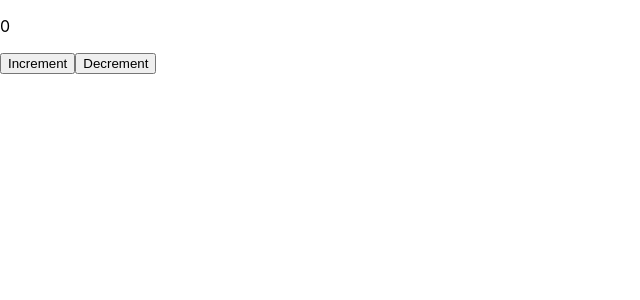
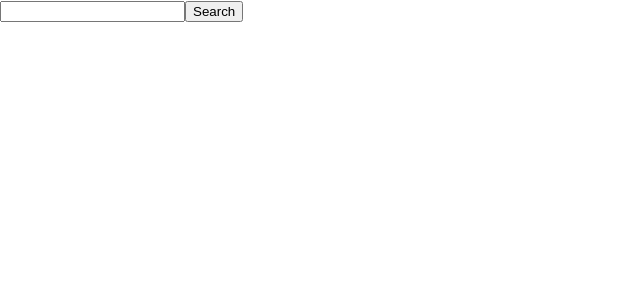
Before and after one commit to chesterheng/taming-state, a React (Create React App) app: page / in a window 1280 px wide. Shown: the top 300 px of the page, without its empty margins (0-640 px from the left). Built offline with nearby package versions, Linux system fonts and the light colour scheme.

Commit message:
03:ref attribute

```diff
--- a/src/App.js
+++ b/src/App.js
@@ -1,8 +1,8 @@
 import React from "react";
-import CounterContainer from "./CounterContainer";
+import Search from "./Search";
 
 const App = () => {
-  return <CounterContainer />;
+  return <Search />;
 };
 
 export default App;
--- /dev/null
+++ b/src/Search.js
@@ -0,0 +1,17 @@
+import React, { useRef } from "react";
+const Search = () => {
+  const inputElement = useRef(null);
+  const onSubmit = event => {
+    const { value } = inputElement.current;
+    console.log(value);
+    event.preventDefault();
+  };
+
+  return (
+    <form onSubmit={onSubmit}>
+      <input ref={inputElement} type="text" />
+      <button type="submit">Search</button>
+    </form>
+  );
+};
+export default Search;
```
